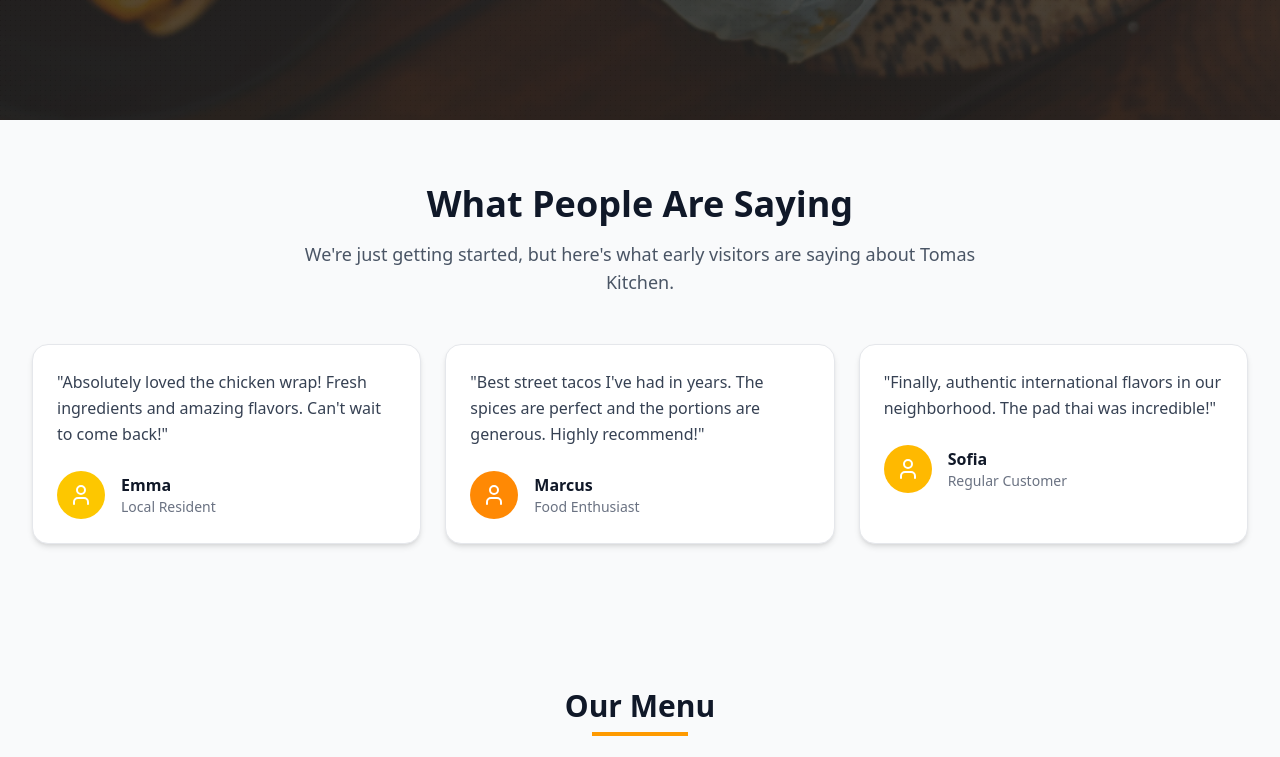
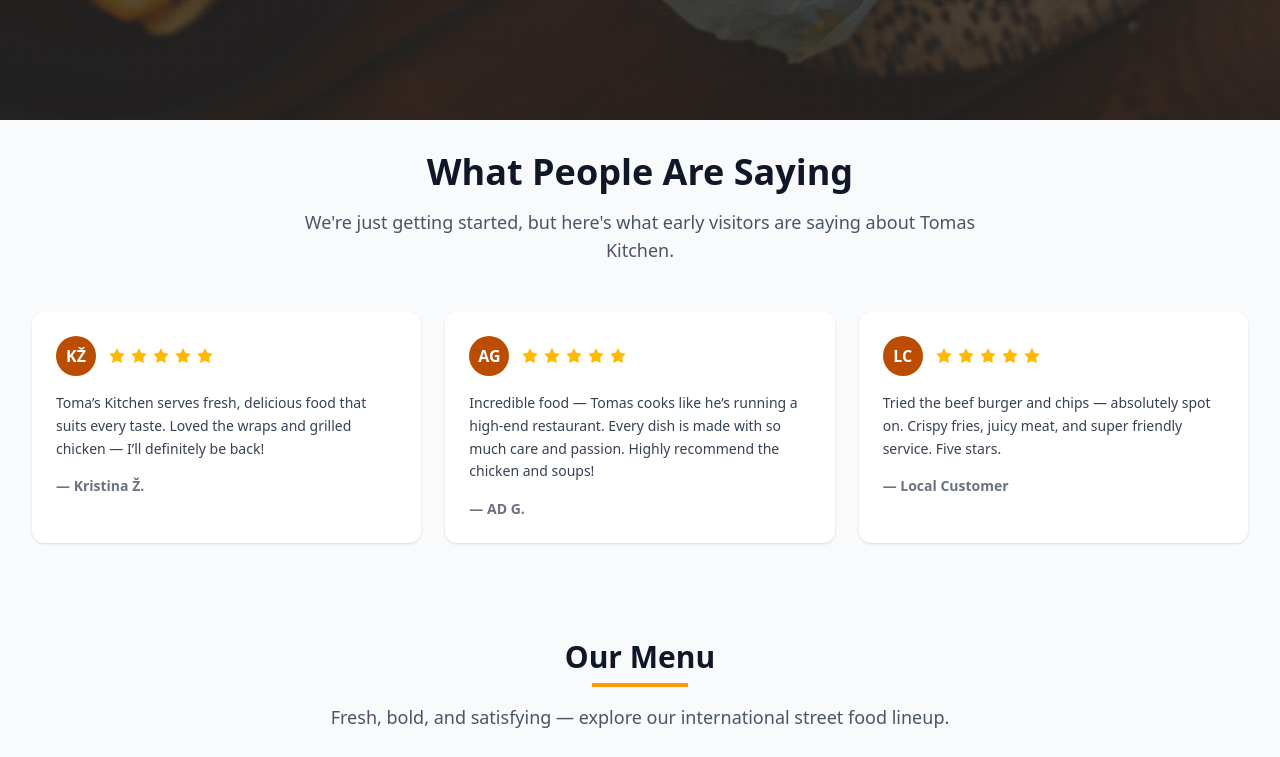
Before and after one commit to KonstantinasGucul/Tomas-Kitchen, a React (Vite) app: page / in a window 1280 px wide. Shown: the part 680-1437 px from the top of the page. Built offline with nearby package versions, Linux system fonts and the light colour scheme.

Commit message:
Update testimonials section: real reviews, avatar initials, and star ratings

```diff
--- a/src/components/TestimonialsFolder/TestimonialCard.jsx
+++ b/src/components/TestimonialsFolder/TestimonialCard.jsx
@@ -1,28 +1,37 @@
-import { User } from 'lucide-react';
+import { Star } from 'lucide-react';
 
-export default function TestimonialCard({ quote, name, role, avatarColor }) {
+export default function TestimonialCard({ name, review, rating, avatarColor }) {
+  // Extract initials (first letters from words)
+  const initials = name
+    .split(' ')
+    .map((word) => word[0])
+    .join('')
+    .toUpperCase();
+
   return (
-    <div className="bg-white border border-gray-200 rounded-2xl p-6 shadow-md hover:shadow-lg transition-shadow duration-300">
-      {/* Quote */}
-      <div className="mb-6">
-        <p className="text-gray-700 text-base leading-relaxed">"{quote}"</p>
+    <div className="bg-white p-6 rounded-xl shadow space-y-4">
+      {/* Avatar + Stars */}
+      <div className="flex items-center space-x-3">
+        {/* Avatar Circle */}
+        <div
+          className={`w-10 h-10 rounded-full flex items-center justify-center text-white font-semibold ${avatarColor}`}
+        >
+          {initials}
+        </div>
+
+        {/* Star Rating */}
+        <div className="flex space-x-1 text-amber-400">
+          {[...Array(rating)].map((_, i) => (
+            <Star key={i} size={18} fill="currentColor" stroke="none" />
+          ))}
+        </div>
       </div>
 
-      {/* Author info */}
-      <div className="flex items-center">
-        {/* Avatar */}
-        <div
-          className={`w-12 h-12 ${avatarColor} rounded-full flex items-center justify-center mr-4 flex-shrink-0`}
-        >
-          <User className="w-6 h-6 text-white" />
-        </div>
+      {/* Review Text */}
+      <p className="text-gray-700 text-sm leading-relaxed">{review}</p>
 
-        {/* Name and role */}
-        <div>
-          <h4 className="font-semibold text-gray-900">{name}</h4>
-          <p className="text-sm text-gray-500">{role}</p>
-        </div>
-      </div>
+      {/* Reviewer Name */}
+      <p className="text-sm font-semibold text-gray-500">— {name}</p>
     </div>
   );
 }
--- a/src/components/TestimonialsFolder/Testimonials.jsx
+++ b/src/components/TestimonialsFolder/Testimonials.jsx
@@ -1,11 +1,18 @@
+import { useState } from 'react';
 import TestimonialCard from './TestimonialCard';
 import testimonials from './TestimonialsData';
 
 export default function Testimonials() {
+  const [showAll, setShowAll] = useState(false);
+
+  const handleToggle = () => {
+    setShowAll((prev) => !prev);
+  };
+
   return (
     <section
       id="testimonials"
-      className="py-16 px-4 sm:px-6 lg:px-8 bg-gray-50"
+      className="pt-8 pb-4 px-4 sm:px-6 lg:px-8 bg-gray-50"
     >
       <div className="max-w-7xl mx-auto">
         {/* Section header */}
@@ -19,17 +26,49 @@ export default function Testimonials() {
           </p>
         </div>
 
-        {/* Grid of testimonial cards */}
-        <div className="grid grid-cols-1 md:grid-cols-2 lg:grid-cols-3 gap-6">
+        {/* Desktop/iPad: grid of 3 */}
+        <div className="hidden md:grid grid-cols-1 md:grid-cols-3 gap-6">
           {testimonials.map((testimonial) => (
             <TestimonialCard
               key={testimonial.id}
-              quote={testimonial.quote}
               name={testimonial.name}
-              role={testimonial.role}
+              review={testimonial.review}
+              rating={testimonial.rating}
               avatarColor={testimonial.avatarColor}
             />
           ))}
+        </div>
+
+        {/* Mobile: expandable list */}
+        <div className="md:hidden space-y-6">
+          <TestimonialCard
+            name={testimonials[0].name}
+            review={testimonials[0].review}
+            rating={testimonials[0].rating}
+            avatarColor={testimonials[0].avatarColor}
+          />
+
+          {showAll &&
+            testimonials
+              .slice(1)
+              .map((testimonial) => (
+                <TestimonialCard
+                  key={testimonial.id}
+                  name={testimonial.name}
+                  review={testimonial.review}
+                  rating={testimonial.rating}
+                  avatarColor={testimonial.avatarColor}
+                />
+              ))}
+
+          <div className="text-center mt-4 mb-4 sm:mb-8">
+            <button
+              onClick={handleToggle}
+              className="text-amber-500 font-medium hover:underline focus:outline-none"
+            >
+              <span>{showAll ? '▲ Show less ▲' : '▼ Show more ▼'}</span>
+            </button>
+          </div>
         </div>
       </div>
     </section>
--- a/src/components/TestimonialsFolder/TestimonialsData.js
+++ b/src/components/TestimonialsFolder/TestimonialsData.js
@@ -1,27 +1,30 @@
 const testimonials = [
   {
     id: 1,
-    quote:
-      "Absolutely loved the chicken wrap! Fresh ingredients and amazing flavors. Can't wait to come back!",
-    name: 'Emma',
-    role: 'Local Resident',
-    avatarColor: 'bg-yellow-400',
+    review:
+      'Toma’s Kitchen serves fresh, delicious food that suits every taste. Loved the wraps and grilled chicken — I’ll definitely be back!',
+    name: 'Kristina Ž.',
+    role: 'Local Food Lover',
+    avatarColor: 'bg-amber-700',
+    rating: 5,
   },
   {
     id: 2,
-    quote:
-      "Best street tacos I've had in years. The spices are perfect and the portions are generous. Highly recommend!",
-    name: 'Marcus',
-    role: 'Food Enthusiast',
-    avatarColor: 'bg-orange-400',
+    review:
+      'Incredible food — Tomas cooks like he’s running a high-end restaurant. Every dish is made with so much care and passion. Highly recommend the chicken and soups!',
+    name: 'AD G.',
+    role: 'Repeat Customer',
+    avatarColor: 'bg-amber-700',
+    rating: 5,
   },
   {
     id: 3,
-    quote:
-      'Finally, authentic international flavors in our neighborhood. The pad thai was incredible!',
-    name: 'Sofia',
-    role: 'Regular Customer',
-    avatarColor: 'bg-amber-400',
+    review:
+      'Tried the beef burger and chips — absolutely spot on. Crispy fries, juicy meat, and super friendly service. Five stars.',
+    name: 'Local Customer',
+    role: 'Burger Fan',
+    avatarColor: 'bg-amber-700',
+    rating: 5,
   },
 ];
 
```
